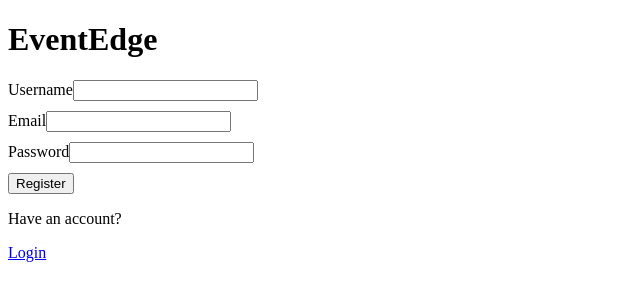
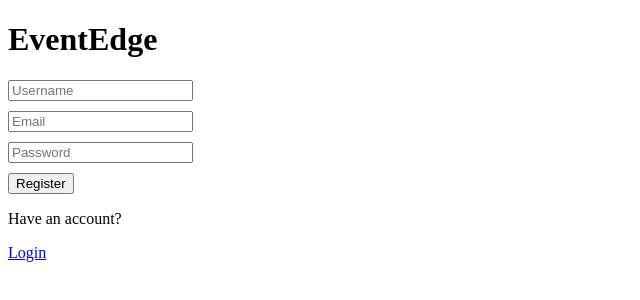
Before and after one commit to mnu213/eventedge-clone-2, a React (Create React App) app in the folder front-end/: page /registration in a window 1280 px wide. Shown: the top 300 px of the page, without its empty margins (0-640 px from the left). Built offline with nearby package versions, Linux system fonts and the light colour scheme.

Commit message:
Add create chat modal and remove labels from all inputs in app

```diff
--- a/front-end/src/components/chats/chats.jsx
+++ b/front-end/src/components/chats/chats.jsx
@@ -1,14 +1,20 @@
-import React from 'react';
+import React, { useState } from 'react';
 import Chat from './chat/Chat';
+import CreateChat from './create-chat-modal';
 
 export default function Chats() {
+  const [menuVisible, setMenuVisible] = useState(false);
   return (
     <>
-      <input />
-      <button type="button"> + </button>
+      <input type="text" placeholder="Search your chats" />
+      <button type="button" onClick={() => setMenuVisible(true)}>
+        {' '}
+        +{' '}
+      </button>
       <Chat />
       <Chat />
       <Chat />
+      {menuVisible && <CreateChat onClose={() => setMenuVisible(false)} />}
     </>
   );
 }
--- /dev/null
+++ b/front-end/src/components/chats/create-chat-modal.jsx
@@ -0,0 +1,22 @@
+import React from 'react';
+import { Link } from 'react-router-dom';
+import styles from '../modal.css';
+
+function CreateChat(props) {
+  const { onClose } = props;
+  return (
+    <div className="modal">
+      <button type="submit" onClick={onClose}>
+        X
+      </button>
+      <br />
+      <button type="submit"> Create Chat </button>
+      <br />
+      <input type="text" placeholder="Group Chat Name" />
+      <br />
+      <input type="text" placeholder="Search for users..." />
+    </div>
+  );
+}
+
+export default CreateChat;
--- a/front-end/src/components/login/Login.css
+++ b/front-end/src/components/login/Login.css
@@ -1,4 +1,4 @@
-.label {
+.input {
   display: block;
   margin-bottom: 10px;
 }
--- a/front-end/src/components/login/Login.jsx
+++ b/front-end/src/components/login/Login.jsx
@@ -38,21 +38,24 @@ export default function Login() {
     <div>
       <h1>EventEdge</h1>
       <form onSubmit={handleSubmit}>
-        <label className="label">
-          Email
-          <input type="text" value={credentials.email} onChange={handleChange} name="email" />
-        </label>
+        <input
+          className="input"
+          placeholder="Email"
+          type="text"
+          value={credentials.email}
+          onChange={handleChange}
+          name="email"
+        />
 
-        <label className="label">
-          Password
         <input
+          className="input"
+          placeholder="Password"
           type="password"
           value={credentials.password}
           onChange={handleChange}
           name="password"
         />
-        </label>
-        <input type="submit" value="Login" />
+        <button type="submit"> Login</button>
       </form>
       <p>Not Signed up yet? </p>
       <Link to="/registration">Register</Link>
--- /dev/null
+++ b/front-end/src/components/modal.css
@@ -0,0 +1,10 @@
+.modal {
+  position: absolute;
+  top: 0;
+  left: 0;
+  width: 100%;
+  height: 100%;
+  background-color: #ecf0f1;
+  z-index: 2000;
+  padding: 10px;
+}
--- a/front-end/src/components/registration/Registration.css
+++ b/front-end/src/components/registration/Registration.css
@@ -1,4 +1,4 @@
-.label {
+.input {
   display: block;
   margin-bottom: 10px;
 }
--- a/front-end/src/components/registration/Registration.jsx
+++ b/front-end/src/components/registration/Registration.jsx
@@ -22,25 +22,33 @@ export default function Login() {
     <div>
       <h1>EventEdge</h1>
       <form onSubmit={handleSubmit}>
-        <label className="label">
-          Username
-          <input type="text" value={credentials.username} onChange={handleChange} name="username" />
-        </label>
+        <input
+          className="input"
+          placeholder="Username"
+          type="text"
+          value={credentials.username}
+          onChange={handleChange}
+          name="username"
+        />
 
-        <label className="label">
-          Email
-          <input type="text" value={credentials.email} onChange={handleChange} name="email" />
-        </label>
+        <input
+          className="input"
+          placeholder="Email"
+          type="text"
+          value={credentials.email}
+          onChange={handleChange}
+          name="email"
+        />
 
-        <label className="label">
-          Password
         <input
+          className="input"
+          placeholder="Password"
           type="password"
           value={credentials.password}
           onChange={handleChange}
           name="password"
         />
-        </label>
+
         <input type="submit" value="Register" />
       </form>
       <p>Have an account? </p>
```
Lines whose indentation alone changed are shown as unchanged.
